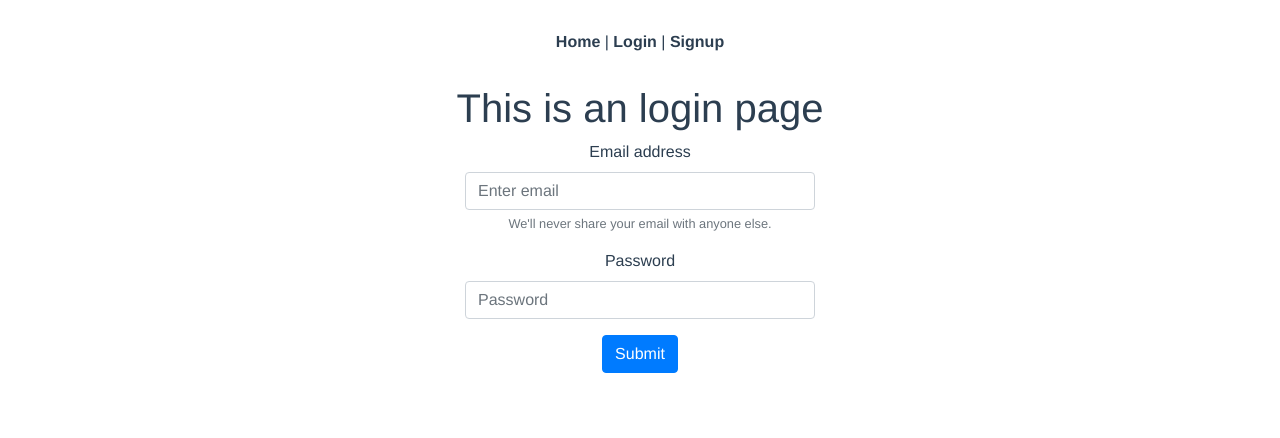
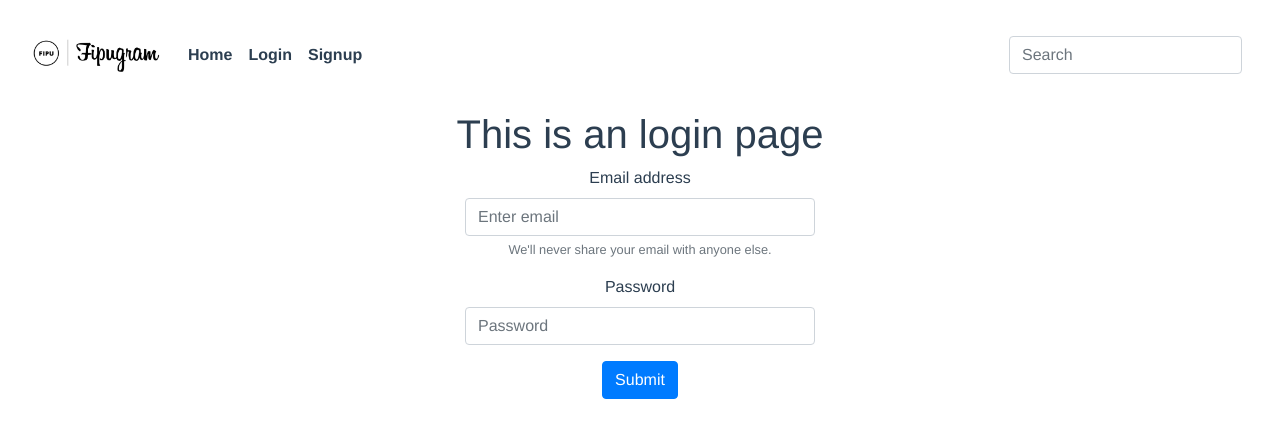
Before and after one commit to maurosterpin/fipugram, a Vue app: page /Login in a window 1280 px wide. Shown: the top 438 px of the page. Built offline with nearby package versions, Linux system fonts and the light colour scheme.

Commit message:
Fipugram basic layout upgrade

```diff
--- a/package.json
+++ b/package.json
@@ -7,6 +7,7 @@
     "build": "vue-cli-service build"
   },
   "dependencies": {
+    "bootstrap": "^5.1.2",
     "core-js": "^3.6.5",
     "vue": "^2.6.11",
     "vue-router": "^3.2.0"
--- a/public/index.html
+++ b/public/index.html
@@ -7,6 +7,10 @@
     <link rel="icon" href="<%= BASE_URL %>favicon.ico">
     <title><%= htmlWebpackPlugin.options.title %></title>
     <link rel="stylesheet" href="https://maxcdn.bootstrapcdn.com/bootstrap/4.0.0/css/bootstrap.min.css" integrity="sha384-Gn5384xqQ1aoWXA+058RXPxPg6fy4IWvTNh0E263XmFcJlSAwiGgFAW/dAiS6JXm" crossorigin="anonymous">
+    <script src="https://code.jquery.com/jquery-3.3.1.slim.min.js" integrity="sha384-q8i/X+965DzO0rT7abK41JStQIAqVgRVzpbzo5smXKp4YfRvH+8abtTE1Pi6jizo" crossorigin="anonymous"></script>
+<script src="https://cdnjs.cloudflare.com/ajax/libs/popper.js/1.14.6/umd/popper.min.js" integrity="sha384-wHAiFfRlMFy6i5SRaxvfOCifBUQy1xHdJ/yoi7FRNXMRBu5WHdZYu1hA6ZOblgut" crossorigin="anonymous"></script>
+<script src="https://stackpath.bootstrapcdn.com/bootstrap/4.2.1/js/bootstrap.min.js" integrity="sha384-B0UglyR+jN6CkvvICOB2joaf5I4l3gm9GU6Hc1og6Ls7i6U/mkkaduKaBhlAXv9k" crossorigin="anonymous"></script>
+    <script src="https://cdn.jsdelivr.net/npm/bootstrap@5.1.2/dist/js/bootstrap.bundle.min.js" integrity="sha384-kQtW33rZJAHjgefvhyyzcGF3C5TFyBQBA13V1RKPf4uH+bwyzQxZ6CmMZHmNBEfJ" crossorigin="anonymous"></script>
   </head>
   <body>
     <noscript>
--- a/src/App.vue
+++ b/src/App.vue
@@ -1,10 +1,48 @@
 <template>
   <div id="app">
-    <div id="nav">
-      <router-link to="/">Home</router-link> |
-      <router-link to="/login">Login</router-link> |
-      <router-link to="/signup">Signup</router-link>
-    </div>
+    <nav id="nav" class="navbar navbar-expand-lg navbar-light">
+      <a class="navbar-brand" href="#">
+        <img
+          src="@/assets/fipu_logo.png"
+          height="40"
+          class="d-inline-block align-top"
+          alt=""
+          loading="lazy"
+        />
+      </a>
+      <button
+        class="navbar-toggler"
+        type="button"
+        data-toggle="collapse"
+        data-target="#navbarToggler"
+        aria-controls="navbarToggler"
+        aria-expanded="false"
+        aria-label="Toggle navigation"
+      >
+        <span class="navbar-toggler-icon"></span>
+      </button>
+
+      <div class="collapse navbar-collapse" id="navbarToggler">
+        <ul class="navbar-nav mr-auto mt-2 mt-lg-0">
+          <li class="nav-item">
+            <router-link to="/" class="nav-link">Home</router-link>
+          </li>
+          <li class="nav-item">
+            <router-link to="/login" class="nav-link">Login</router-link>
+          </li>
+          <li class="nav-item">
+            <router-link to="/signup" class="nav-link">Signup</router-link>
+          </li>
+        </ul>
+        <form class="form-inline my-2 my-lg-0">
+          <input
+            class="form-control mr-sm-2"
+            type="search"
+            placeholder="Search"
+          />
+        </form>
+      </div>
+    </nav>
     <router-view />
   </div>
 </template>
--- /dev/null
+++ b/src/components/FipugramCard.vue
@@ -0,0 +1,21 @@
+<template>
+  <div class="card text-center">
+    <div class="card-header">
+      Featured
+    </div>
+    <div class="card-body p-0"></div>
+    <img src="https://picsum.photos/800" />
+    <div class="card-img-top card-footer text-muted">
+      2 days ago
+    </div>
+  </div></template
+>
+
+<script>
+export default {
+  name: "FipugramCard",
+  props: {
+    msg: String,
+  },
+};
+</script>
--- a/src/components/HelloWorld.vue
+++ /dev/null
@@ -1,58 +0,0 @@
-<template>
-  <div class="hello">
-    <h1>{{ msg }}</h1>
-    <p>
-      For a guide and recipes on how to configure / customize this project,<br>
-      check out the
-      <a href="https://cli.vuejs.org" target="_blank" rel="noopener">vue-cli documentation</a>.
-    </p>
-    <h3>Installed CLI Plugins</h3>
-    <ul>
-      <li><a href="https://github.com/vuejs/vue-cli/tree/dev/packages/%40vue/cli-plugin-babel" target="_blank" rel="noopener">babel</a></li>
-      <li><a href="https://github.com/vuejs/vue-cli/tree/dev/packages/%40vue/cli-plugin-router" target="_blank" rel="noopener">router</a></li>
-    </ul>
-    <h3>Essential Links</h3>
-    <ul>
-      <li><a href="https://vuejs.org" target="_blank" rel="noopener">Core Docs</a></li>
-      <li><a href="https://forum.vuejs.org" target="_blank" rel="noopener">Forum</a></li>
-      <li><a href="https://chat.vuejs.org" target="_blank" rel="noopener">Community Chat</a></li>
-      <li><a href="https://twitter.com/vuejs" target="_blank" rel="noopener">Twitter</a></li>
-      <li><a href="https://news.vuejs.org" target="_blank" rel="noopener">News</a></li>
-    </ul>
-    <h3>Ecosystem</h3>
-    <ul>
-      <li><a href="https://router.vuejs.org" target="_blank" rel="noopener">vue-router</a></li>
-      <li><a href="https://vuex.vuejs.org" target="_blank" rel="noopener">vuex</a></li>
-      <li><a href="https://github.com/vuejs/vue-devtools#vue-devtools" target="_blank" rel="noopener">vue-devtools</a></li>
-      <li><a href="https://vue-loader.vuejs.org" target="_blank" rel="noopener">vue-loader</a></li>
-      <li><a href="https://github.com/vuejs/awesome-vue" target="_blank" rel="noopener">awesome-vue</a></li>
-    </ul>
-  </div>
-</template>
-
-<script>
-export default {
-  name: 'HelloWorld',
-  props: {
-    msg: String
-  }
-}
-</script>
-
-<!-- Add "scoped" attribute to limit CSS to this component only -->
-<style scoped lang="scss">
-h3 {
-  margin: 40px 0 0;
-}
-ul {
-  list-style-type: none;
-  padding: 0;
-}
-li {
-  display: inline-block;
-  margin: 0 10px;
-}
-a {
-  color: #42b983;
-}
-</style>
--- a/src/views/Home.vue
+++ b/src/views/Home.vue
@@ -1,18 +1,23 @@
 <template>
-  <div class="jumbotron lead">
-    <img alt="Vue logo" src="../assets/logo.png" />
-    <HelloWorld msg="Welcome to Your Vue.js App" />
+  <div class="row">
+    <div class="col-1"></div>
+    <div class="col-7">
+      <fipugram-card />
+    </div>
+    <div class="col-3">
+      ... ovdje ide desni stupac!
+    </div>
   </div>
 </template>
 
 <script>
 // @ is an alias to /src
-import HelloWorld from "@/components/HelloWorld.vue";
+import FipugramCard from "@/components/FipugramCard.vue";
 
 export default {
   name: "Home",
   components: {
-    HelloWorld,
+    FipugramCard,
   },
 };
 </script>
```
Also changed, not shown: src/assets/fipu_logo.png (added), 1 other file (tests, documents, lock files or other folders).
